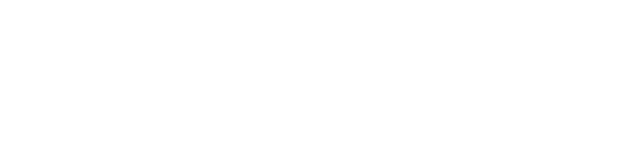
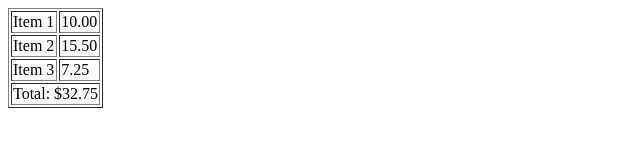
Before and after one commit to acciojob/grofers-checkout-2-AyushChaursiaya, a website: page main.html in a window 1280 px wide. Shown: the whole page, without its empty margins (0-640 px from the left). Drawn offline with Linux system fonts and the light colour scheme.

Commit message:
created a submission

```diff
--- a/main.html
+++ b/main.html
@@ -8,6 +8,22 @@
 
 <body>
 	<!-- the entire body must be written by student -->
+	<table border id="groceryTable">
+  <tr>
+    <td>Item 1</td>
+    <td data-ns-test="prices">10.00</td>
+  </tr>
+  <tr>
+    <td>Item 2</td>
+    <td data-ns-test="prices">15.50</td>
+  </tr>
+  <tr>
+    <td>Item 3</td>
+    <td data-ns-test="prices">7.25</td>
+  </tr>
+  <!-- Existing rows... -->
+</table>
+
     <script type="text/javascript" src="./script.js">
 </script>
 
--- a/script.js
+++ b/script.js
@@ -1 +1,35 @@
 //your code here
+
+  // Function to calculate the total price and add a new row with the total
+  function addTotalRow() {
+    // Get all the price elements using the data-ns-test attribute
+    const priceElements = document.querySelectorAll('[data-ns-test="prices"]');
+
+    // Initialize total price variable
+    let totalPrice = 0;
+
+    // Loop through the price elements and sum up the prices
+    priceElements.forEach(element => {
+      const price = parseFloat(element.textContent);
+      if (!isNaN(price)) {
+        totalPrice += price;
+      }
+    });
+
+    // Create a new row
+    const table = document.getElementById('groceryTable');
+    const newRow = document.createElement('tr');
+
+    // Create a new cell for the total
+    const newCell = document.createElement('td');
+    newCell.colSpan = 2; // Assuming you want it to span across two columns
+    newCell.textContent = `Total: $${totalPrice.toFixed(2)}`;
+    newCell.setAttribute('data-ns-test', 'grandTotal');
+
+    // Append the cell to the row and the row to the table
+    newRow.appendChild(newCell);
+    table.appendChild(newRow);
+  }
+
+  // Call the function to add the total row
+  window.onload = addTotalRow;
```
